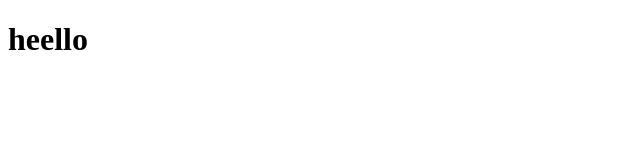
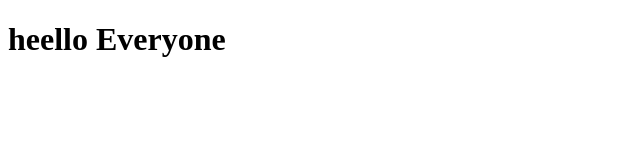
Before and after one commit to Shubhu2005/Session, a plain HTML site: page index.html in a window 1280 px wide. Shown: the whole page, without its empty margins (0-640 px from the left). Drawn offline with Linux system fonts and the light colour scheme.

Commit message:
Update index.html

```diff
--- a/index.html
+++ b/index.html
@@ -3,9 +3,10 @@
 <head>
     <meta charset="UTF-8">
     <meta name="viewport" content="width=device-width, initial-scale=1.0">
-    <title>Document</title>
+    <title>Session</title>
 </head>
 <body>
-    <h1> heello</h1>
+    <h1> heello  Everyone
+    </h1>
 </body>
 </html>
```
